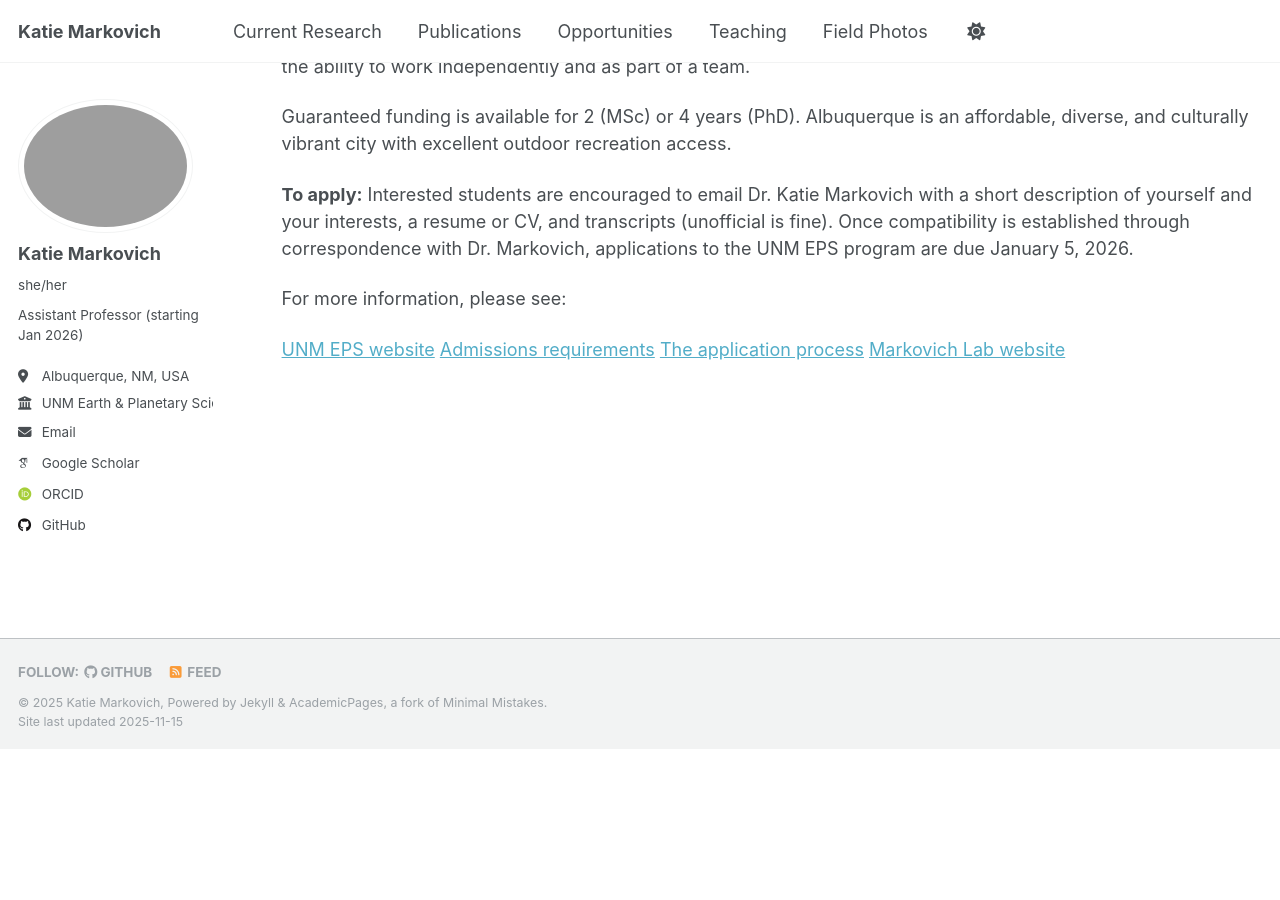
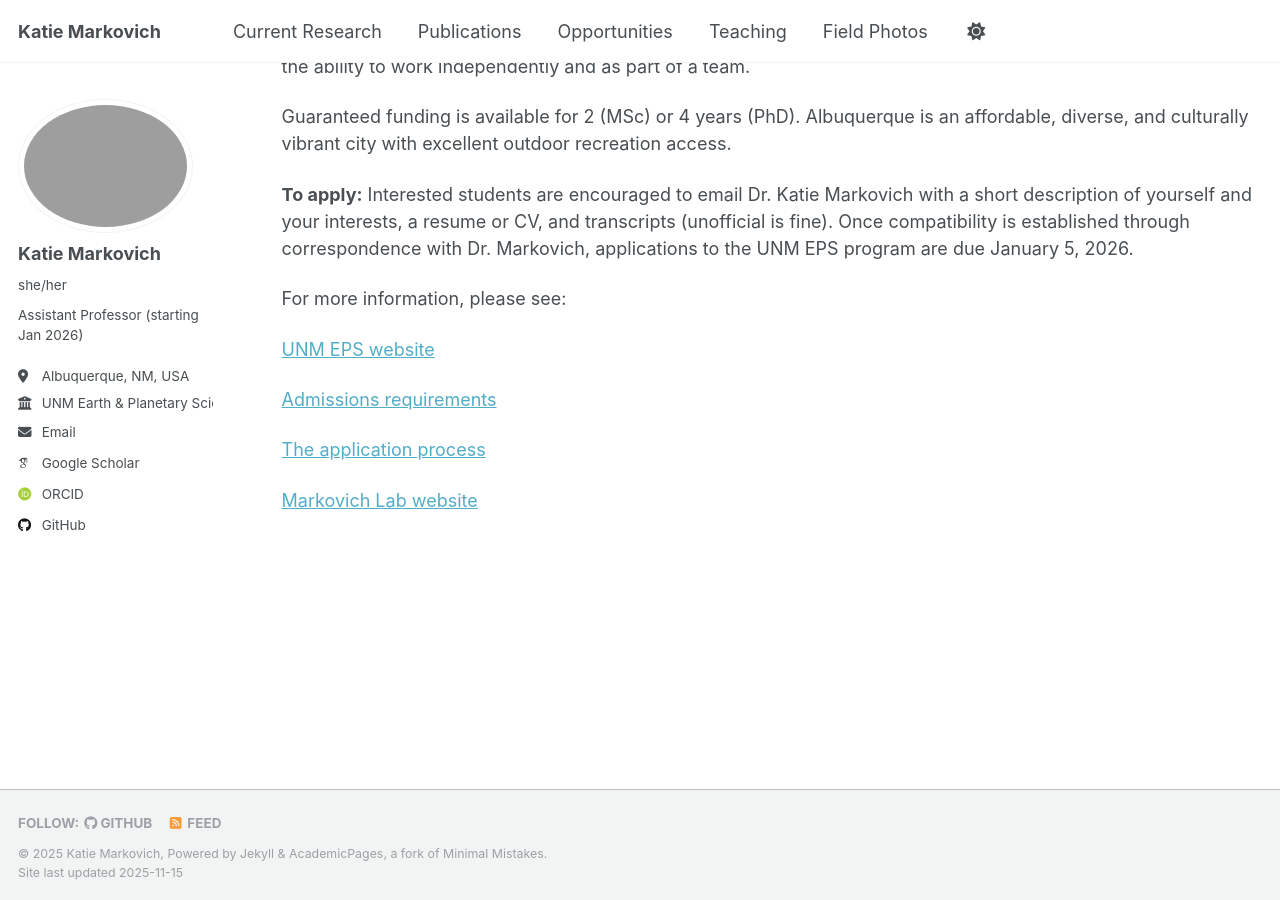
Before and after one commit to kmarkovich/kmarkovich.github.io, a Jekyll site: the page built from _pages/opportunities.md, in a window 1280 px wide and 900 px high, scrolled down 538 px. Built offline with Jekyll 4.4.1, drawn with Linux system fonts in a browser that asks for light colours; some web fonts are replaced; before the commit the page ends 1287 px from its top, so only the background shows below that.

Commit message:
revise oppos page

```diff
--- a/_pages/opportunities.md
+++ b/_pages/opportunities.md
@@ -6,7 +6,7 @@ author_profile: true
 ---
 
 
-<img src="images/rio.png" width="1000">
+<img src="images/rio.png" width="400">
 
 # Funded MSc/PhD starting in Fall 2026
 
@@ -23,6 +23,9 @@ Guaranteed funding is available for 2 (MSc) or 4 years (PhD). Albuquerque is an
 For more information, please see:
 
 [UNM EPS website](https://eps.unm.edu/)
+
 [Admissions requirements](https://eps.unm.edu/graduate/requirements.html)
+
 [The application process](https://eps.unm.edu/graduate/how-to-apply.html)
+
 [Markovich Lab website](https://kmarkovich.github.io/)
```
